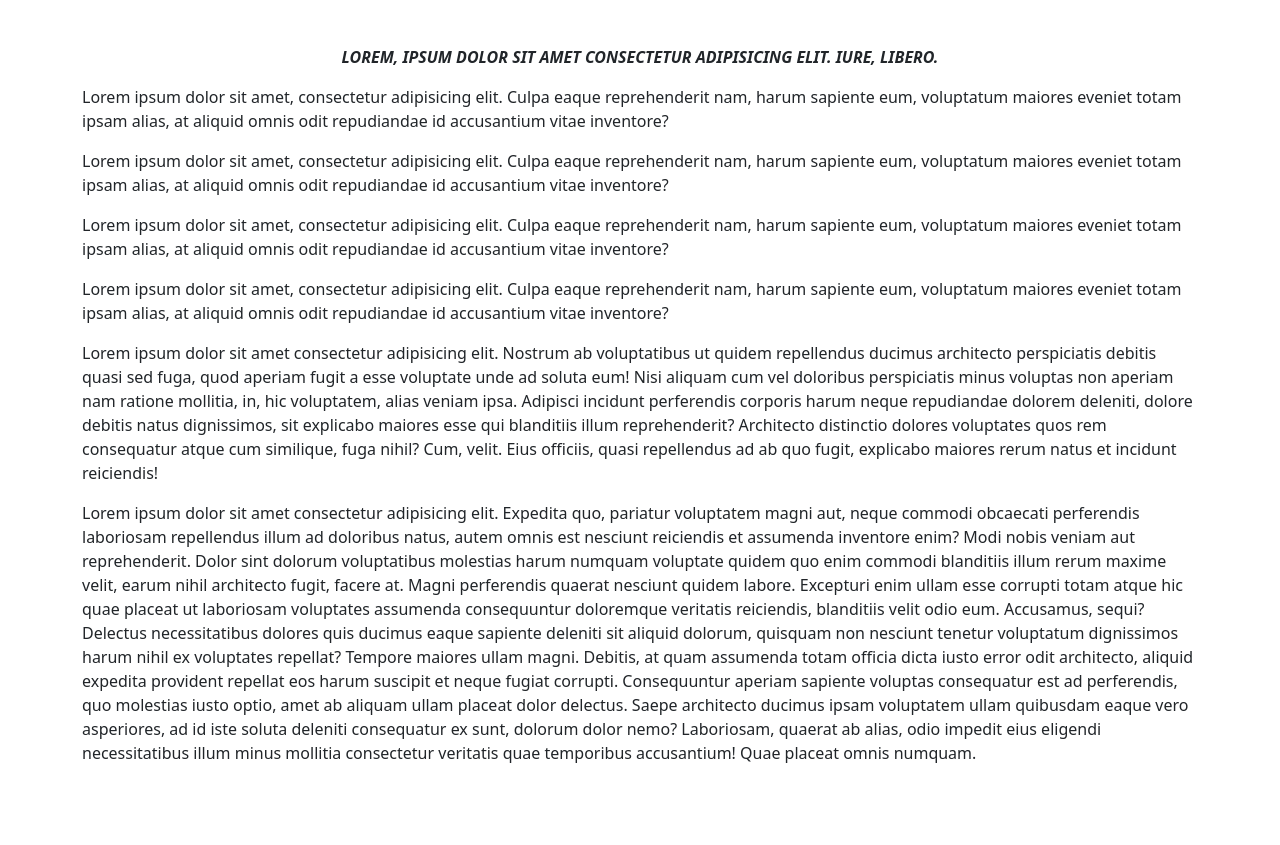
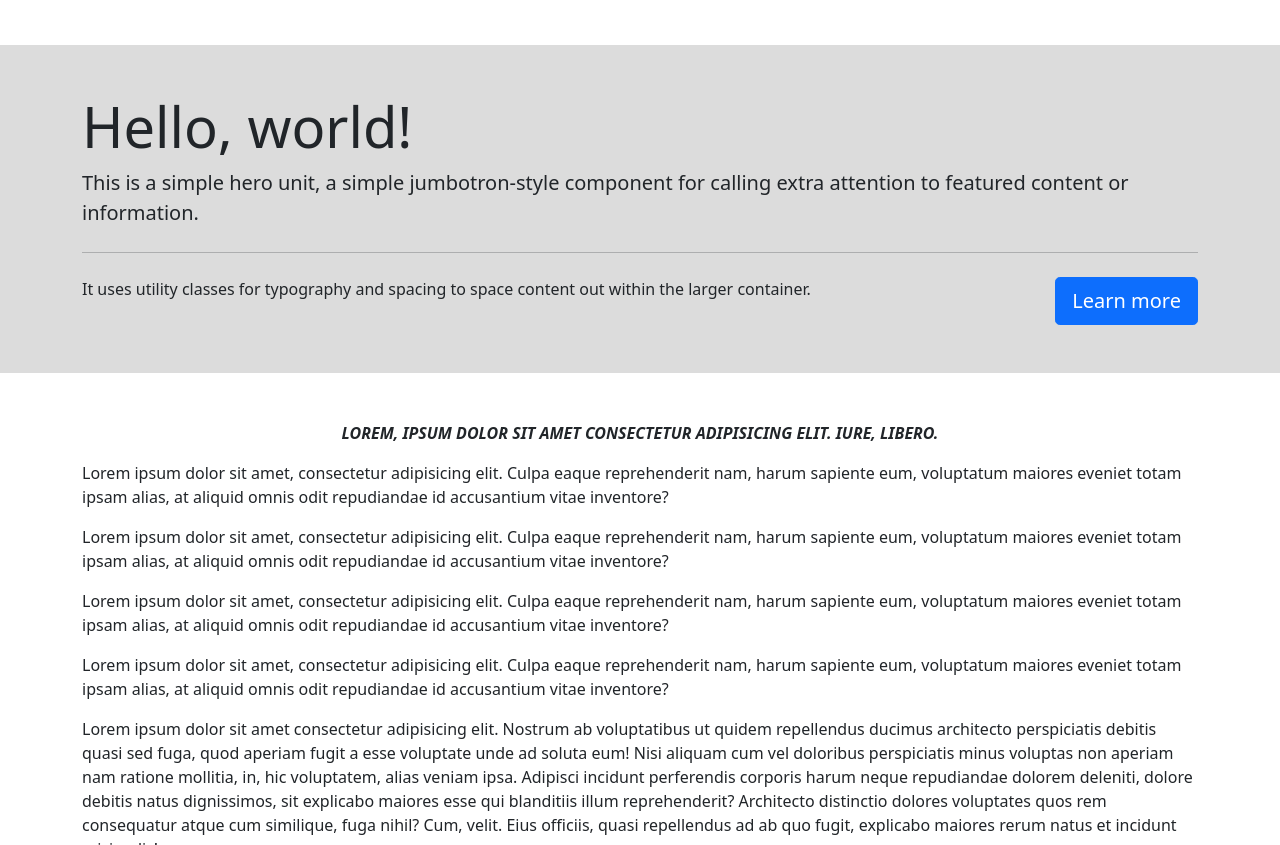
Before and after one commit to julianNot/Boostrap-web-site, a plain HTML site: page index.html in a window 1280 px wide. Shown: the part 1400-2245 px from the top of the page. Before the commit the page ends 2181 px from the top, so only its background shows below. Drawn offline with nearby package versions, Linux system fonts and the light colour scheme.

Commit message:
contenedor cita

```diff
--- a/css/styles.css
+++ b/css/styles.css
@@ -4,3 +4,7 @@
     background-size: cover;
     background-position: center;
 }
+
+.jumbotron{
+    background-color: gainsboro;
+}
--- a/index.html
+++ b/index.html
@@ -12,14 +12,15 @@
 </head>
 
 <body>
+  <!-- background inicial imagen-->
   <section class="container-fluid d-flex justify-content-center align-items-center slider">
     <h1 class="display-4 text-white">Boostrap-Site</h1>
   </section>
 
+  <!-- Barra de navegación -->
   <nav class="navbar navbar-dark bg-dark p-3 navbar-expand-lg text-center sticky-top">
     <a class="navbar-brand" href="#">
-            <img src="img/icon.svg" alt="" width="35" height="29" alt="logo Boostrap"
-                class="d-inline-block align-text-top">
+      <img src="img/icon.svg" alt="" width="35" height="29" alt="logo Boostrap" class="d-inline-block align-text-top">
       Bootstrap
     </a>
     <button class="navbar-toggler" type="button" data-toggle="collapse" data-target="#navbarTogglerDemo01"
@@ -38,9 +39,9 @@
         <a class="btn btn-outline-secondary" href="#">G</a>
       </div>
     </div>
-
   </nav>
 
+  <!-- Cartas elementos con link -->
   <section class="container mt-5 pt-5">
     <div class="row row-cols-1 row-cols-md-3 g-4">
       <div class="col">
@@ -48,7 +49,8 @@
           <img src="img/cassette.jpg" class="card-img-top" alt="...">
           <div class="card-body">
             <h5 class="card-title">Card title</h5>
-                  <p class="card-text">This is a wider card with supporting text below as a natural lead-in to additional content. This content is a little bit longer.</p>
+            <p class="card-text">This is a wider card with supporting text below as a natural lead-in to additional
+              content. This content is a little bit longer.</p>
           </div>
           <div class="card-footer">
             <a href="#" class="btn btn-primary">Link</a>
@@ -81,6 +83,19 @@
       </div>
     </div>
   </section>
+
+  <!-- jumbotron -->
+  <div class="jumbotron p-5 mt-5">
+    <div class="container">
+      <h1 class="display-4">Hello, world!</h1>
+      <p class="lead">This is a simple hero unit, a simple jumbotron-style component for calling extra attention to featured content or information.</p>
+      <hr class="my-4">
+      <div class="d-flex justify-content-between justify-content-center">
+        <p>It uses utility classes for typography and spacing to space content out within the larger container.</p>
+        <a class="btn btn-primary btn-lg" href="#" role="button">Learn more</a>
+      </div>
+    </div>
+  </div>
 
   <section class="container">
     <p class="mt-5 text-center text-uppercase fw-bold fst-italic">Lorem, ipsum dolor sit amet consectetur
```
Lines whose indentation alone changed are shown as unchanged.
